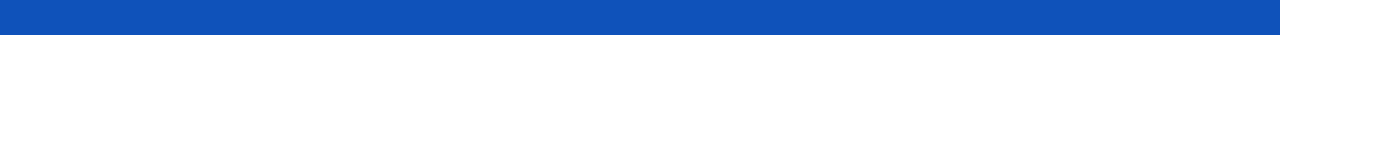
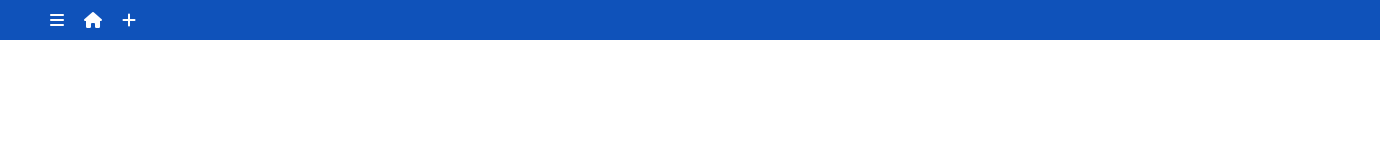
Before and after one commit to balinwarren/Todo-App, a website built with webpack: page dist/index.html in a window 1280 px wide. Shown: the whole page, 1380 px wide, since content can reach past the window. Built offline with nearby package versions, Linux system fonts and the light colour scheme.

Commit message:
Added icons to navbar

```diff
--- a/src/modules/UI.js
+++ b/src/modules/UI.js
@@ -5,8 +5,33 @@ export default class UI {
     }
 
     static createHeader(){
+        // creates navbar container
         const headerContainer = document.createElement('div');
         headerContainer.classList.add("navbar");
         document.body.appendChild(headerContainer);
+
+        // creates left side icon set
+        const leftIcons = document.createElement('div');
+        leftIcons.classList.add('nav-icons');
+        leftIcons.classList.add('left');
+        headerContainer.appendChild(leftIcons);
+
+        const stackIcon = document.createElement('i');
+        stackIcon.classList.add('fa-solid');
+        stackIcon.classList.add('fa-bars');
+        stackIcon.classList.add('icon');
+        leftIcons.appendChild(stackIcon);
+
+        const homeIcon = document.createElement('i');
+        homeIcon.classList.add('fa-solid');
+        homeIcon.classList.add('fa-house');
+        homeIcon.classList.add('icon');
+        leftIcons.appendChild(homeIcon);
+
+        const plusIcon = document.createElement('i');
+        plusIcon.classList.add('fa-solid');
+        plusIcon.classList.add('fa-plus');
+        plusIcon.classList.add('icon');
+        leftIcons.appendChild(plusIcon);
     }
 }
--- a/src/style.css
+++ b/src/style.css
@@ -15,5 +15,20 @@ body {
 .navbar {
     background-color: var(--primary-blue);
     width: 100vw;
-    height: 35px;
+    height: 40px;
+    display: flex;
+    padding: 0 50px 0 50px;
+    align-items: center;
 }
+
+.nav-icons {
+    display: flex;
+    justify-content: center;
+    align-items: flex-end;
+    gap: 20px;
+    color: var(--primary-light);
+}
+
+.icon:hover {
+    cursor: pointer;
+}
```
Also changed, not shown: dist/main.bundle.js.
